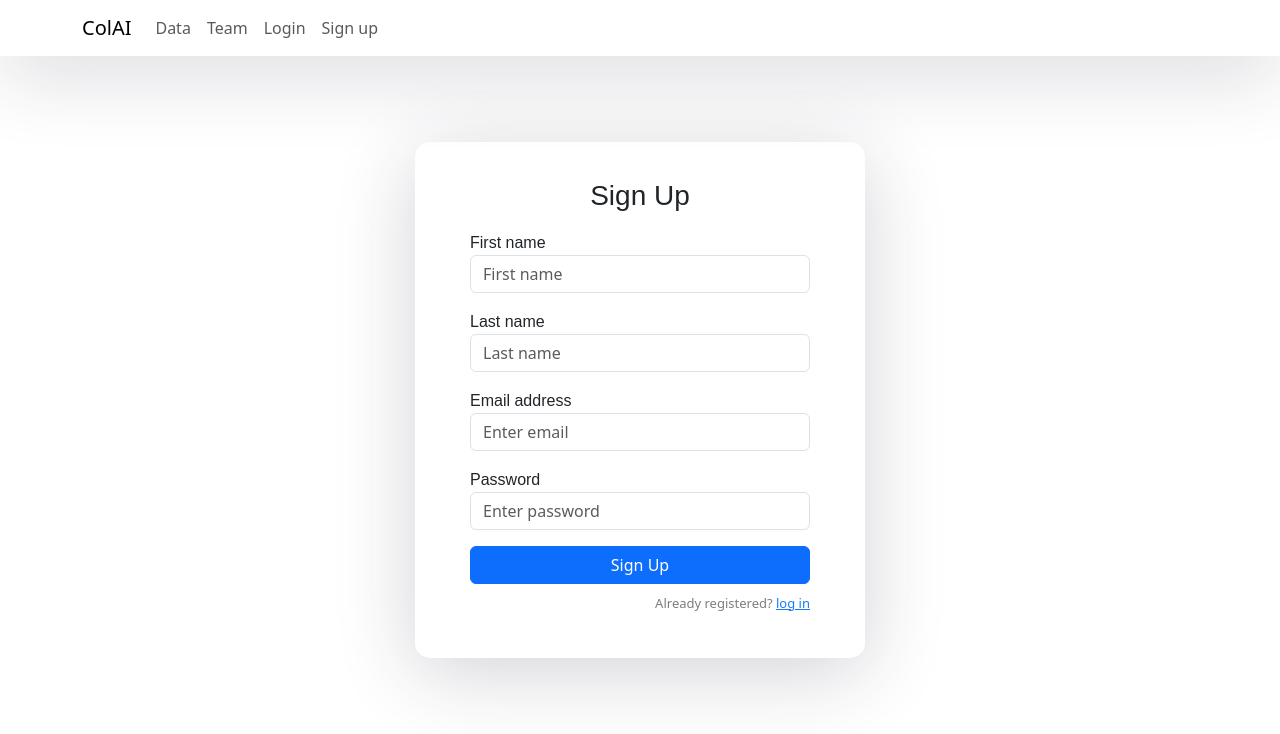
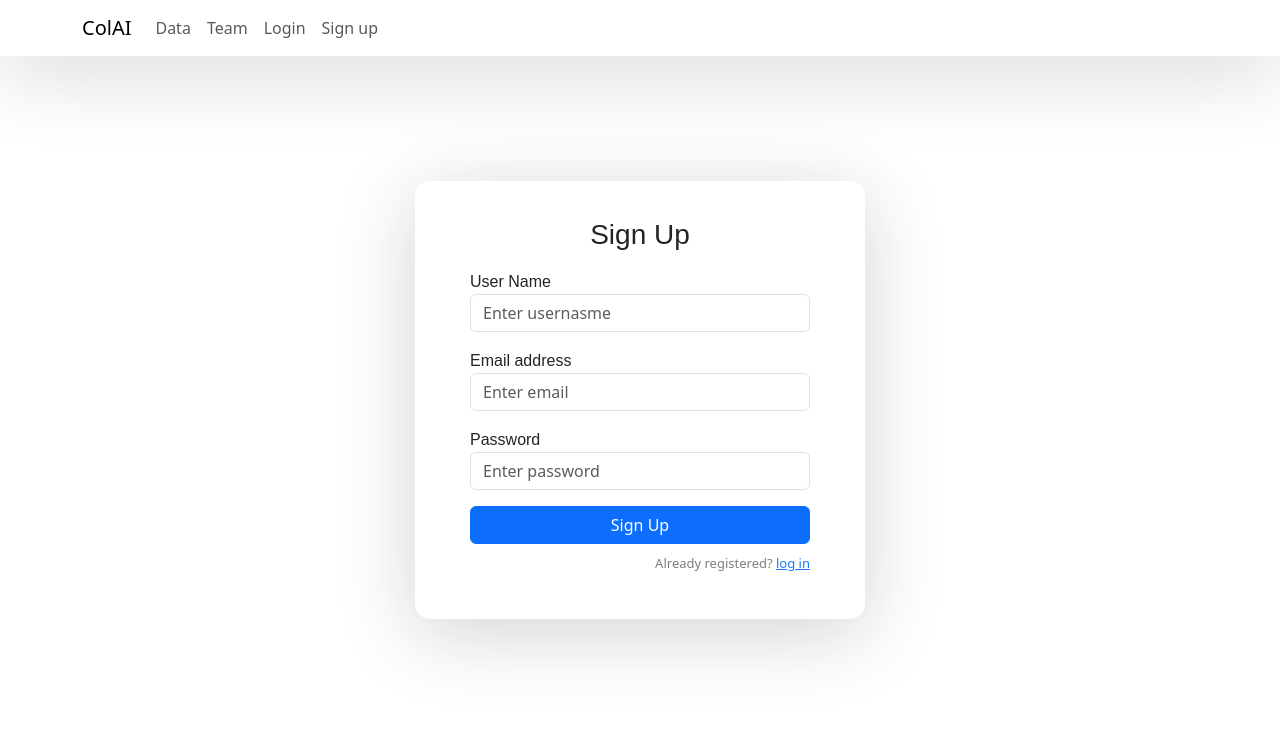
Before and after one commit to Collaborative-AI/colteam, a React (Create React App) app in the folder my-react-app/: page /sign-up in a window 1280 px wide. Shown: the top 734 px of the page. Built offline with nearby package versions, Linux system fonts and the light colour scheme.

Commit message:
change register form

```diff
--- a/my-react-app/src/components/login.component.js
+++ b/my-react-app/src/components/login.component.js
@@ -30,7 +30,7 @@ export default function Login(){
 
     // Send POST request to Django backend's login API
     axios
-      .post('http://localhost:8000/api/login/', data)
+      .post('http://localhost:8000/user/login/', data)
       .then((response) => {
         // Actions to perform after successful login, e.g., saving token
         console.log(response.data);
--- a/my-react-app/src/components/signup.component.js
+++ b/my-react-app/src/components/signup.component.js
@@ -36,7 +36,7 @@ export default function SignUp() {
 
     // Send a POST request to the Django backend's registration API
     axios
-      .post('http://localhost:8000/api/register/', data)
+      .post('http://localhost:8000/user/register/', data)
       .then((response) => {
         // Handle successful registration, e.g., show success message
         console.log(response.data);
@@ -58,7 +58,7 @@ export default function SignUp() {
   return (
     <form onSubmit={handleFormSubmit}>
       <h3>Sign Up</h3>
-      <div className="mb-3">
+      {/* <div className="mb-3">
         <label>First name</label>
         <input
           type="text"
@@ -77,6 +77,17 @@ export default function SignUp() {
           placeholder="Last name"
           name="lastName"
           value={formData.lastName}
+          onChange={handleInputChange}
+        />
+      </div> */}
+      <div className="mb-3">
+        <label>User Name</label>
+        <input
+          type="username"
+          className="form-control"s
+          placeholder="Enter usernasme"
+          name="username"
+          value={formData.username}
           onChange={handleInputChange}
         />
       </div>
```
